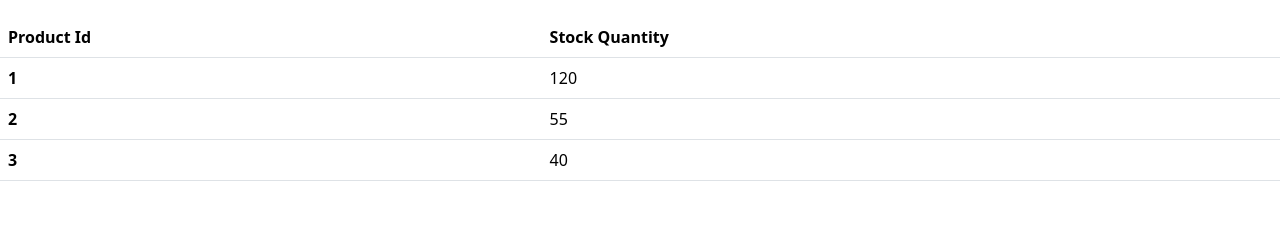
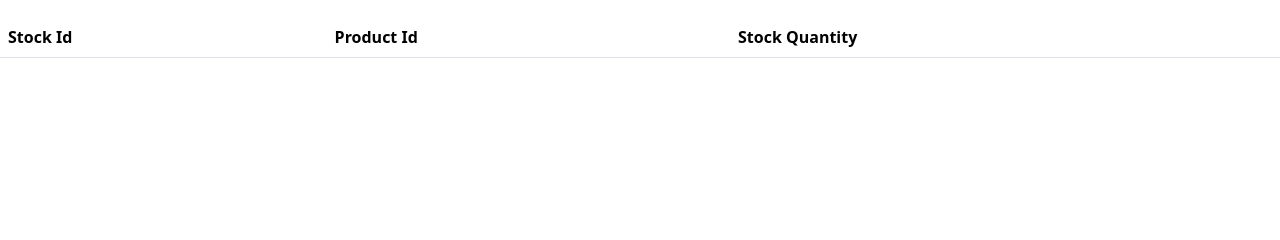
Before and after one commit to J-BONNEY4/myduka_project, a Flask app: page /stock in a window 1280 px wide. Shown: the part 79-319 px from the top of the page. Run offline with Flask 3, Linux system fonts and the light colour scheme; data that the repository does not hold is empty; some libraries are stand-ins or nearby versions.

Commit message:
flask day 3

```diff
--- a/templates/index.html
+++ b/templates/index.html
@@ -7,6 +7,6 @@
 </head>
 <body>
     <h1>My Duka Homepage</h1>
-    <p>Lorem ipsum dolor sit amet consectetur adipisicing elit. Est, molestiae.</p>
+    <p></p>
 </body>
 </html>
--- a/templates/stock.html
+++ b/templates/stock.html
@@ -15,23 +15,19 @@
     <table class="table">
         <thead>
             <tr>
+                <th scope="col">Stock Id</th>
                 <th scope="col">Product Id</th>
                 <th scope="col">Stock Quantity</th>
             </tr>
         </thead>
         <tbody>
+            {% for stock in my_stock %}
             <tr>
-                <th scope="row">1</th>
-                <td>120</td>
+                <td>{{stock[0]}}</td>
+                <td>{{stock[1]}}</td>
+                <td>{{stock[2]}}</td>
             </tr>
-            <tr>
-                <th scope="row">2</th>
-                <td>55</td>
-            </tr>
-            <tr>
-                <th scope="row">3</th>
-                <td>40</td>
-            </tr>
+            {% endfor %}
         </tbody>
     </table>
 </body>
```
Also changed, not shown: templates/products.html (+7 -17 lines), templates/sales.html (+6 -13 lines), templates/static/project.css (deleted), templates/static/project.js (deleted), 1 other file.
